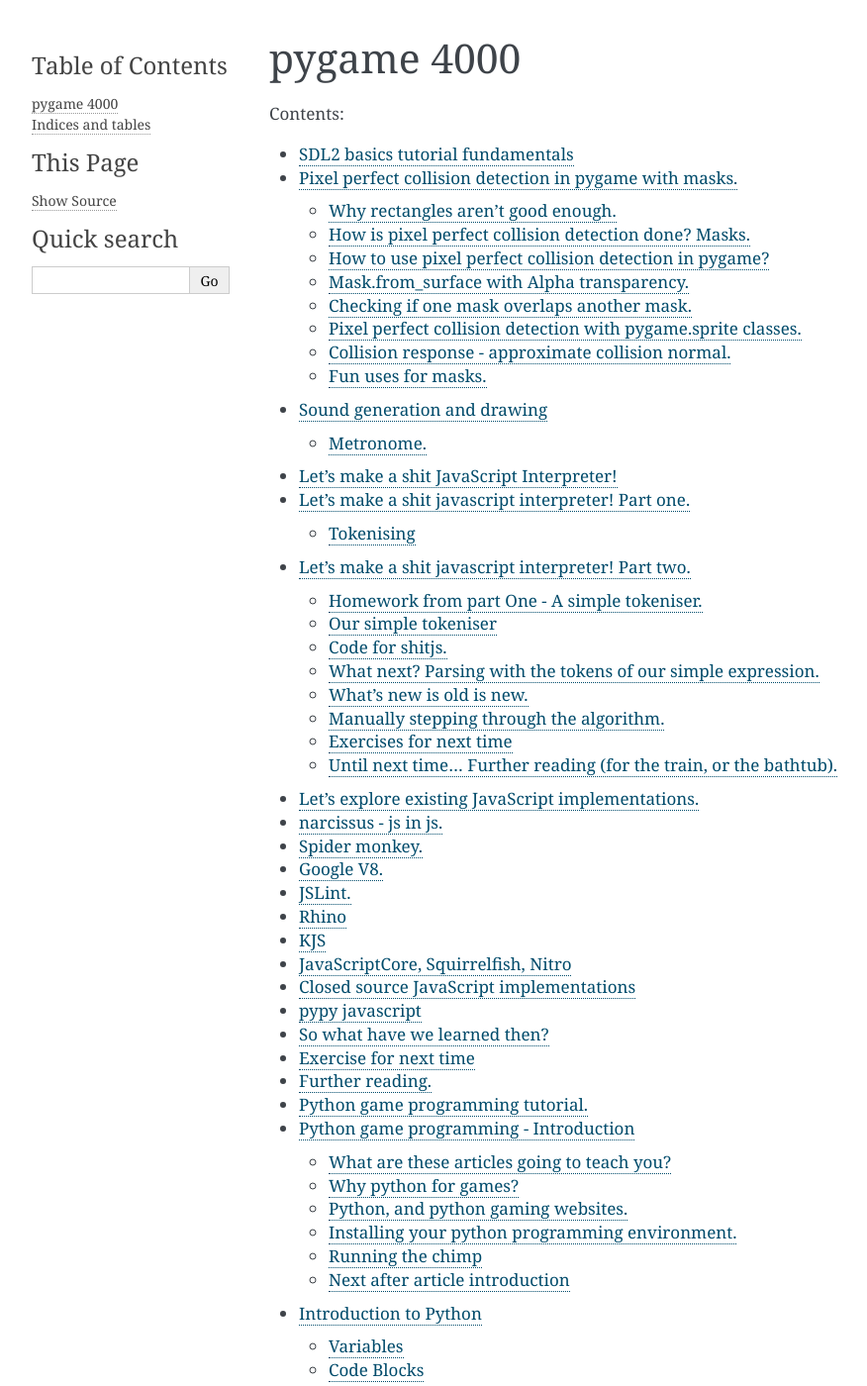
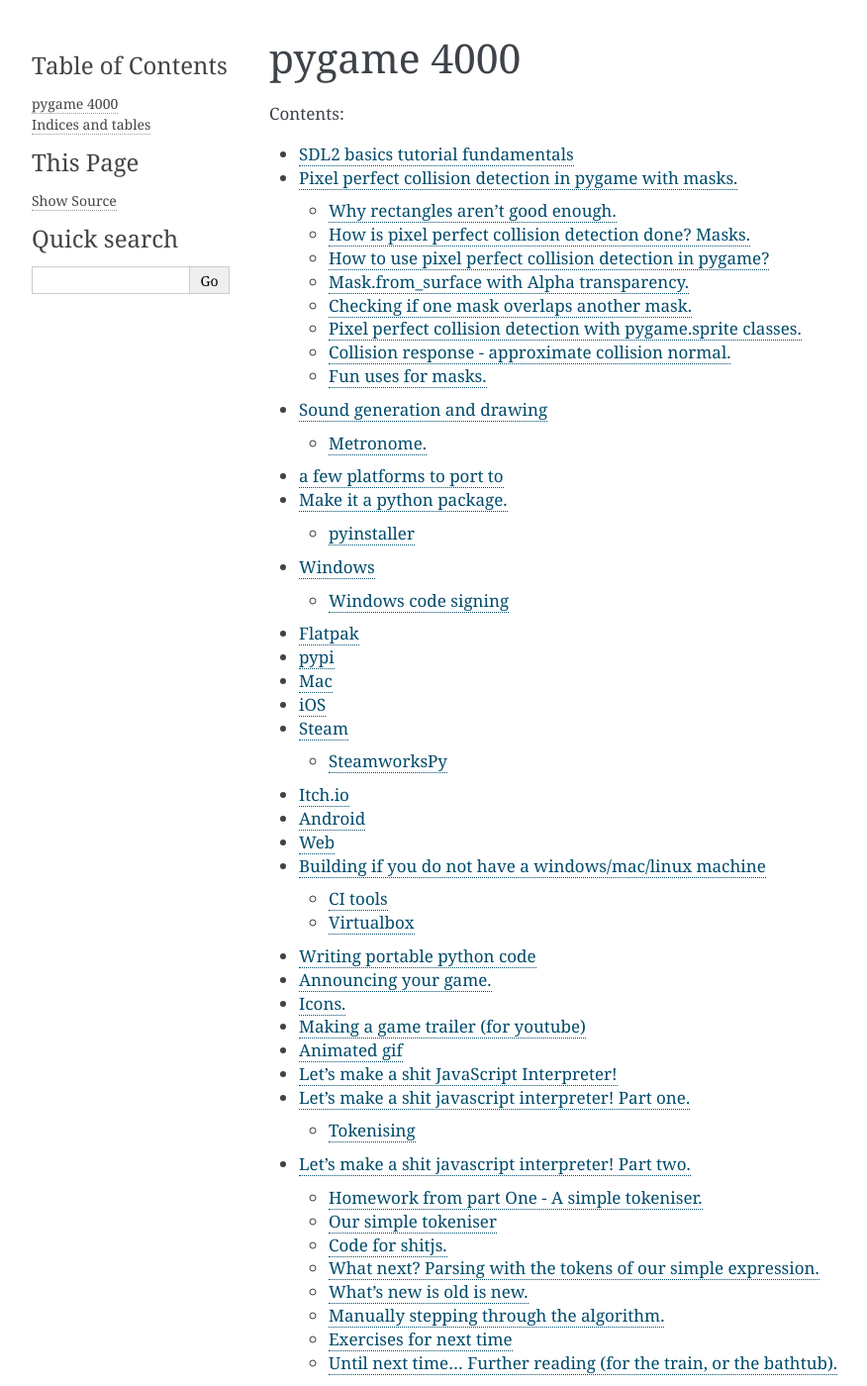
Before and after one commit to illume/pygame4000, a Sphinx documentation site: the page built from docs/index.rst, in a window 1280 px wide and 1400 px high. Shown: the whole window at 99% size, without its empty margins (148-1024 px from the left). Built offline with Sphinx 7.4.7, drawn with Linux system fonts in a browser that asks for light colours; some of the changed lines change nothing that is shown.

Commit message:
Start adding doc on how to port and market pygame games.

```diff
--- a/docs/index.rst
+++ b/docs/index.rst
@@ -8,6 +8,7 @@
    sdl2_basics_tutorial_fundamentals
    pixel_perfect_collision_detection
    sound_generation_and_drawing
+   port_and_market
 
    interpreter
    interpreter/01_interpreter
--- /dev/null
+++ b/docs/port_and_market.rst
@@ -0,0 +1,298 @@
+.. contents::
+   :depth: 3
+..
+
+You've spent two years making a game, but now want other people to see
+it?
+
+How do you port it to different platforms, and make it available to
+others? How do you let people know it is even a thing? Is your game Free
+Libre software, or shareware?
+
+All python related applications are welcome on
+`www.pygame.org <https://www.pygame.org/>`__. You'll need a screenshot,
+a description of your game, and some sort of URL to link people to (a
+github/gitlab/bitbucket perhaps).  But how and where else can you share
+it?
+
+a few platforms to port to
+==========================
+
+-  itch.io and windows
+-  windows store?
+-  mac (for itch.io)
+-  mac store
+-  steam
+-  linux 'flatpack' (latest fedora/ubuntu etc use this like an app
+   store).
+-  pypi (python packages can actually be installed by lots of people)
+-  android store
+-  web
+-  debian
+-  redhat/fedora
+
+Make it a python package.
+=========================
+
+| Some of the tools work more easily with your package as a python
+  package. Working with all the different tools is sort of hard, and
+  having a convention for packaging would make things easier.
+| Python packaging guide - http://packaging.python.org/
+| So, why don't we do things as a simple python package with one example
+  app to do this? pygame has an example app already, solarwolf -
+  https://github.com/pygame/solarwolf. With work, it could be a good
+  example app to use. We can also link in this guide to other pygame
+  apps that have been distributed on various places.
+| There are other example apps linked below for different distribution
+  technology.
+|
+
+pyinstaller
+-----------
+
+| https://www.pyinstaller.org/
+| This can make ones for linux, windows, and mac.
+
+   ::
+
+      pyinstaller --onefile --windowed --icon=icon.ico .py
+
+Windows
+=======
+
+| pynsist and pyinstaller can be used.
+| https://github.com/takluyver/pynsist
+| The benefit of pynsist is that it can create installers. Whereas
+  pyinstaller is for making standalone executables (which is good if you
+  are putting your app on the Steam store for example).
+
+Windows code signing
+--------------------
+
+-  https://github.com/pyinstaller/pyinstaller/wiki/Recipe-Win-Code-Signing
+-  https://docs.microsoft.com/en-us/windows/uwp/packaging/create-certificate-package-signing
+
+Flatpak
+=======
+
+| apps on linux - https://flatpak.org/
+| Here's an example of making a pygame one.
+  https://github.com/flathub/flathub/pull/478
+| Developer guide for more detail here -
+  http://docs.flatpak.org/en/latest/
+
+pypi
+====
+
+| The python package system can mean your app can be available for
+  everyone who can use pip. Which is an audience in the millions.
+
+Mac
+===
+
+| pyinstaller is probably the best option at the moment. If your game is
+  open source, then you could use TravisCI for free to make builds with
+  pyinstaller.
+| Unfortunately you probably need a Mac to make a mac build, test it,
+  and release on the mac/ios stores. Getting a cheap apple machine off
+  ebay might be the way to go. Or a cloud account perhaps from
+  'macincloud'. Also the mac developer program costs $100.
+| Another option might be to borrow a friends machine to make the builds
+  when it's time.
+| See:
+
+-  https://github.com/pyinstaller/pyinstaller/wiki/Recipe-OSX-Code-Signing
+-  https://developer.apple.com/macos/distribution/
+-  https://developer.apple.com/support/code-signing/
+
+iOS
+===
+
+| It's not easy, but possible.
+| With pygame 2 this should be possible since it uses the new SDL2.
+| If you use LGPL code on iOS you still have to let your users benefit
+  from the protections the LGPL gives them.
+| Tom from renpy says... "I've been distributing Ren'Py under LGPL
+  section 6c, which says that you can distribute it along with a written
+  offer to provide the source code required to create the executables.
+  Since Ren'Py has a reasonably strong distinction between the engine
+  and game scripts, the user can then combine the game data from an iOS
+  backup with the newly-linked Ren'Py to get a package they can install
+  through xcode."
+  https://github.com/renpy/pygame_sdl2/issues/109#issuecomment-412156973
+| An apple developer account costs $100, and selling things costs 30% of
+  the cost of your app. https://developer.apple.com/
+
+Steam
+=====
+
+| There's a few games released using pygame on steam. Here are two
+  threads of games released:
+
+-  https://www.reddit.com/r/pygame/comments/87q9fr/i_just_published_my_game_the_four_colour_theorem/
+-  https://www.reddit.com/r/pygame/comments/4ck5zv/released_a_pygame_game_on_steam_after_3_years_of/
+-  https://www.reddit.com/r/pygame/comments/3j6zvr/with_help_from_you_guys_my_first_game_launched_on/
+
+| Costs $100 to join up and sell a game on this store.
+  https://partner.steamgames.com/
+| Recently someone used pyinstaller to package thier game.
+
+   ::
+
+      pyinstaller --onefile --windowed --icon=icon.ico .py
+
+SteamworksPy
+------------
+
+| A python module for the C++ steam sdk.
+  https://github.com/Gramps/SteamworksPy
+| Made by someone who has released their game (using pygame) on steam.
+
+Itch.io
+=======
+
+| "itch.io is an open marketplace for independent digital creators with
+  a focus on independent video games."
+
+-  creators FAQ - https://itch.io/docs/creators/faq
+
+| Quite a few people have released their pygame games on itch.io.
+
+Android
+=======
+
+| This isn't really possible to do well at the moment without a bit of
+  work.
+| python-for-android seems the best option, but doesn't work well with
+  pygame. https://github.com/kivy/python-for-android There is an old and
+  unmaintained pygame recipe included (for an old pygame 1.9.1). With
+  some work it should be possible to update the recipe to use the SDL2
+  support in pygame.
+| There was an older 'pygame subset for android' which is now
+  unmaintained, and does not work with more recent Android devices.
+
+Web
+===
+
+| There's not really an 'export for web' option at the moment. It is
+  possible with both CPython and SDL as well as SDL2 working on
+  emscripten (the compiler for WASM and stuff that goes on the web).
+| Here is the latest 'cpython on web' project.
+  https://github.com/iodide-project/pyodide
+
+Building if you do not have a windows/mac/linux machine
+=======================================================
+
+CI tools
+--------
+
+| If your game is open source, you can use these systems to build your
+  game remotely for free.
+
+-  Appveyor (for windows) https://www.appveyor.com/
+-  Travis (for linux and mac) https://travis-ci.org/
+
+| How to do that? Well, that's an exercise left up to the reader.
+  Probably getting it to use pyinstaller, and having them upload the
+  result somewhere.
+| One python app that uses Travis and Appveyor is the Mu editor. You can
+  see how in their .travis.yml and appveyor.yml files. See
+  https://github.com/mu-editor/mu
+
+Virtualbox
+----------
+
+| With virtualbox (and other emulators) you can run some systems on your
+  local machine. Which means you do not need to buy a new development
+  machine yourself for those platforms.
+| Both windows and linux images are available that you could use
+  legally.
+| https://developer.microsoft.com/en-us/microsoft-edge/tools/vms/
+| Note, that it is good to do your testing on a free install, rather
+  than testing on the same machine that you made your executables with.
+  This is because perhaps you forgot to include some dependency, and
+  that dependency is on the development machine, but not everyone else's
+  machines.
+
+Writing portable python code
+============================
+
+| Some old (but still valid) basic advice on making your game portable:
+  https://www.pygame.org/wiki/distributing
+| Things like naming your files case sensitively.
+
+Announcing your game.
+=====================
+
+| Generic Indie game marketing guides all apply here.
+| Some python/pygame specific avenues for marketing and announcing...
+
+-  post a 'release' on the pygame website
+-  mention it on the pygame reddit (and python reddit perhaps)
+-  announce on the python announce mailing list
+   (https://mail.python.org/mailman/listinfo/python-announce-list)
+-  get your blog listed on planet with your 'python' tag. (open an issue
+   https://github.com/python/planet/issues)
+-  mention @pygame_org or #pygame for retweets
+
+| Of course the python world is a tiny place compared to the entire
+  world.
+
+-  https://www.reddit.com/r/gamedevexpo/
+
+|
+
+Icons.
+======
+
+| Each platform has slightly different requirements for icons. This
+  might be a nice place to link to all the requirements (TODO).
+
+Making a game trailer (for youtube)
+===================================
+
+| You may not need to make the best trailer, or even a good trailer.
+  Just a screen capture of your game might be 'good enough' and is
+  better than nothing.
+| How about making a trailer with pygame itself? You could call it 'demo
+  mode', or 'intro mode'.
+| There's a free iMovie on Mac, the Microsoft video editor on windows,
+  and blender for all platforms. An alternative is to use the python
+  module `moviepy <https://zulko.github.io/moviepy/>`__ and script your
+  game trailer.
+| OBS is pretty good multi platform free screen capture software.
+  https://obsproject.com/download
+
+-  `the top 10 best indie game trailers
+   2018 <https://www.youtube.com/watch?v=NOx3uvUyHGs>`__
+-  `How to Make an Indie Game Trailer With No
+   Budget <https://gamedevelopment.tutsplus.com/tutorials/how-to-make-an-indie-game-trailer-with-no-budget--cms-20825>`__
+
+Animated gif
+============
+
+| These are useful for sharing on twitter and other such places, so
+  people can see game play.
+| You can save the .png files with pygame, and convert them to a gif
+  with the 'convert' tool from imagemagik.
+
+   ::
+
+      # brew install imagemagick
+      # sudo apt-get install imagemagick
+
+      # call this in your main loop.
+      pygame.image.save(surf, 'bla_%05d.png' % frame_idx)
+
+|
+| Now you can convert the png files to
+
+   ::
+
+      convert -delay 20 -loop 0 bla_*png animated.gif
+
+|
+| Some solutions on stack overflow.
+
+-  https://stackoverflow.com/questions/10922285/is-there-a-simple-way-to-make-and-save-an-animation-with-pygame
+-  https://stackoverflow.com/questions/753190/programmatically-generate-video-or-animated-gif-in-python
```
